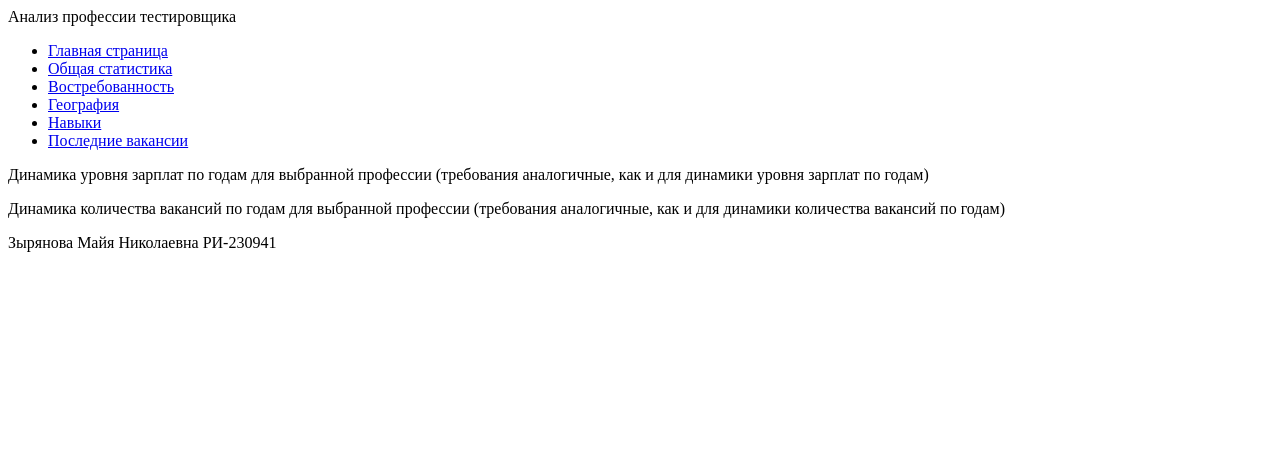
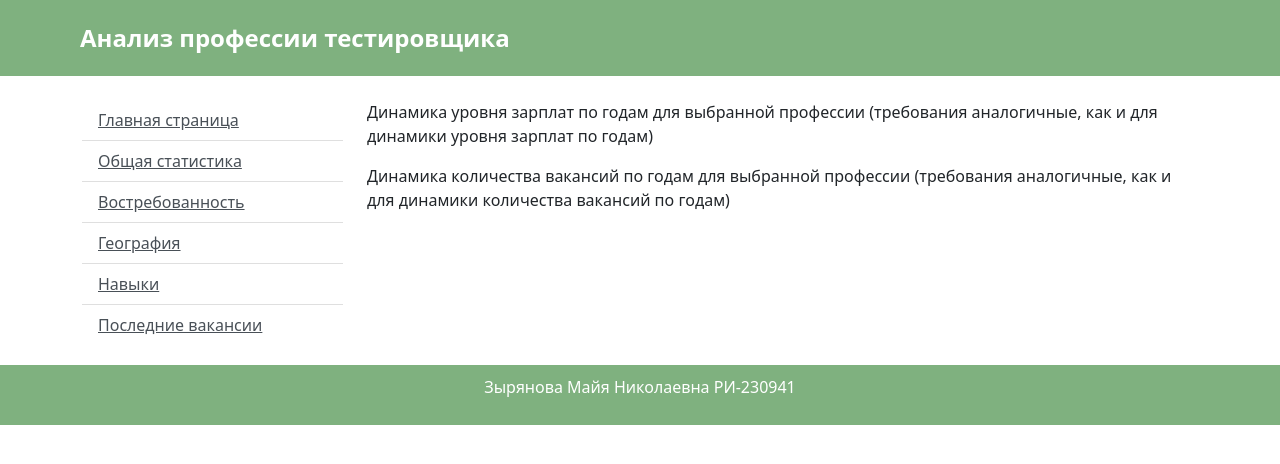
Before and after one commit to Maya-Nzzz/Django-project, a Django app: page /demand/ in a window 1280 px wide. Shown: the top 464 px of the page. Run offline with Django 5.2, Linux system fonts and the light colour scheme; parts of the project's set-up code (start-up, migrations or seed data) failed here and were passed over.

Commit message:
Design
Added styles, classes and link to Bootstrap

```diff
--- a/profession_tester/templates/base.html
+++ b/profession_tester/templates/base.html
@@ -3,31 +3,69 @@
   <head>
     <meta charset="utf-8">
     <meta name="viewport" content="width=device-width, initial-scale=1">
+    <link
+      href="https://cdn.jsdelivr.net/npm/bootstrap@5.1.3/dist/css/bootstrap.min.css"
+      rel="stylesheet" integrity="sha384-1BmE4kWBq78iYhFldvKuhfTAU6auU8tT94WrHftjDbrCEXSU1oBoqyl2QvZ6jIW3"
+      crossorigin="anonymous">
     <title> {% block title %}Анализ профессии тестировщика{% endblock %}</title>
+    <style>
+      header {
+        background-color: rgba(0, 100, 0, 0.5);
+        padding: 20px 80px;
+        text-align: left;
+        font-size: 1.5em;
+        font-weight: bold;
+      }
+      footer {
+        background-color: rgba(0, 100, 0, 0.5);
+        padding: 10px;
+        text-align: center;
+        margin-top: 20px;
+      }
+      aside {
+        padding: 0;
+        margin: 0;
+      }
+
+    </style>
   </head>
   <body>
-    <header>
+    <header class="text-white">
       Анализ профессии тестировщика
     </header>
-    <div class="container">
-      <aside class="sidebar">
+    <div class="container mt-4">
+      <div class="row">
+        <aside class="col-md-3">
           <nav>
-          <ul>
-            <li><a href="{% url 'homepage' %}">Главная страница</a></li>
-            <li><a href="{% url 'general_statistics' %}">Общая статистика</a></li>
-            <li><a href="{% url 'demand' %}">Востребованность</a></li>
-            <li><a href="{% url 'geography' %}">География</a></li>
-            <li><a href="{% url 'skills' %}">Навыки</a></li>
-            <li><a href="{% url 'latest_vacancies' %}">Последние вакансии</a></li>
+            <ul class="list-group list-group-flush">
+              <li class="list-group-item">
+                <a href="{% url 'homepage' %}" class="list-group-item-action" aria-current="true">Главная страница</a>
+              </li>
+              <li class="list-group-item">
+                <a href="{% url 'general_statistics' %}" class="list-group-item-action">Общая статистика</a>
+              </li>
+              <li class="list-group-item">
+                <a href="{% url 'demand' %}" class="list-group-item-action">Востребованность</a>
+              </li>
+              <li class="list-group-item">
+                <a href="{% url 'geography' %}" class="list-group-item-action">География</a>
+              </li>
+              <li class="list-group-item">
+                <a href="{% url 'skills' %}" class="list-group-item-action">Навыки</a>
+              </li>
+              <li class="list-group-item">
+                <a href="{% url 'latest_vacancies' %}" class="list-group-item-action">Последние вакансии</a>
+              </li>
             </ul>
           </nav>
         </aside>
-      <main>
+        <main class="col-md-9">
           {% block content %}
           {% endblock %}
         </main>
       </div>
-    <footer>
+    </div>
+    <footer class="text-white">
       <p>Зырянова Майя Николаевна РИ-230941</p>
     </footer>
   </body>
```
Lines whose indentation alone changed are shown as unchanged.
